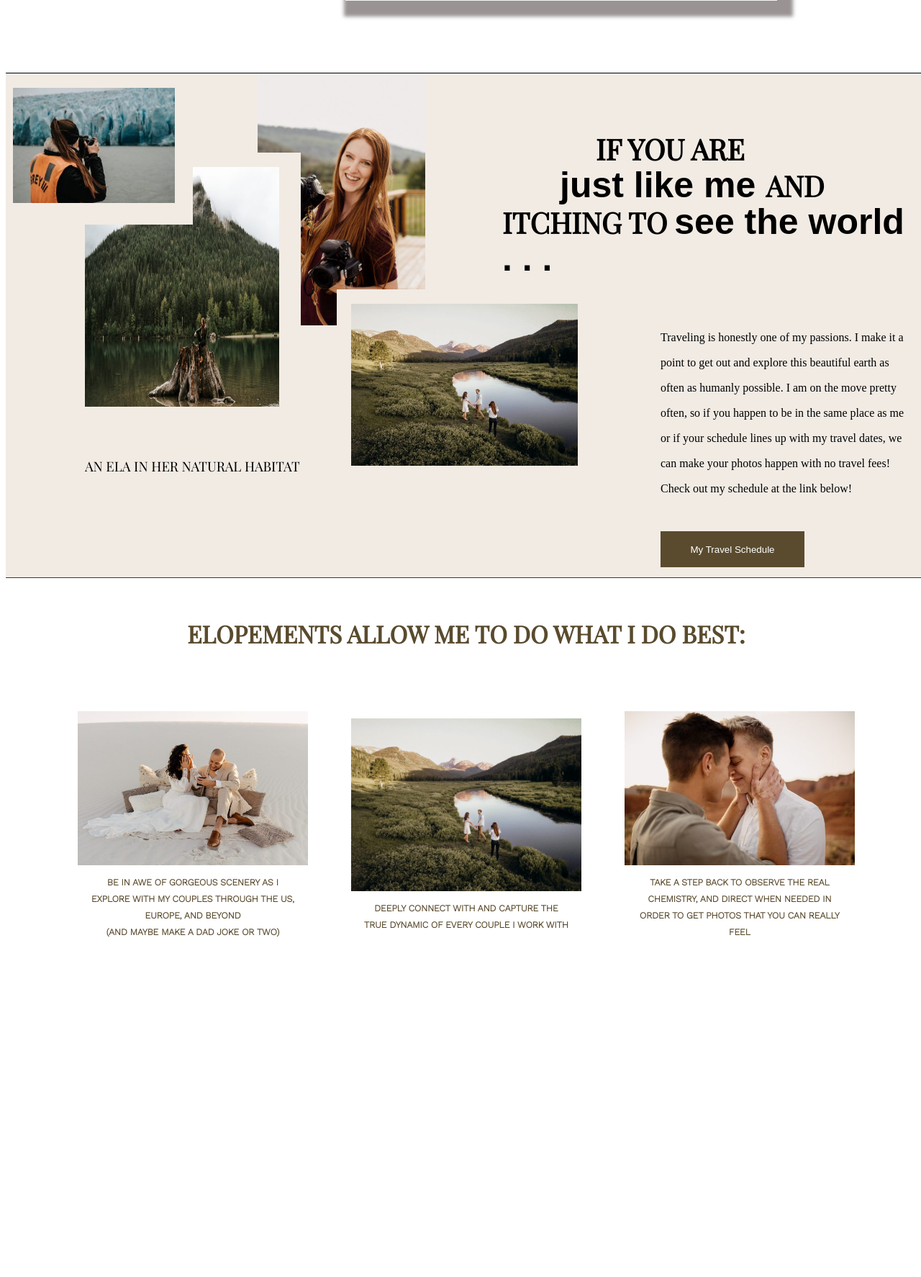
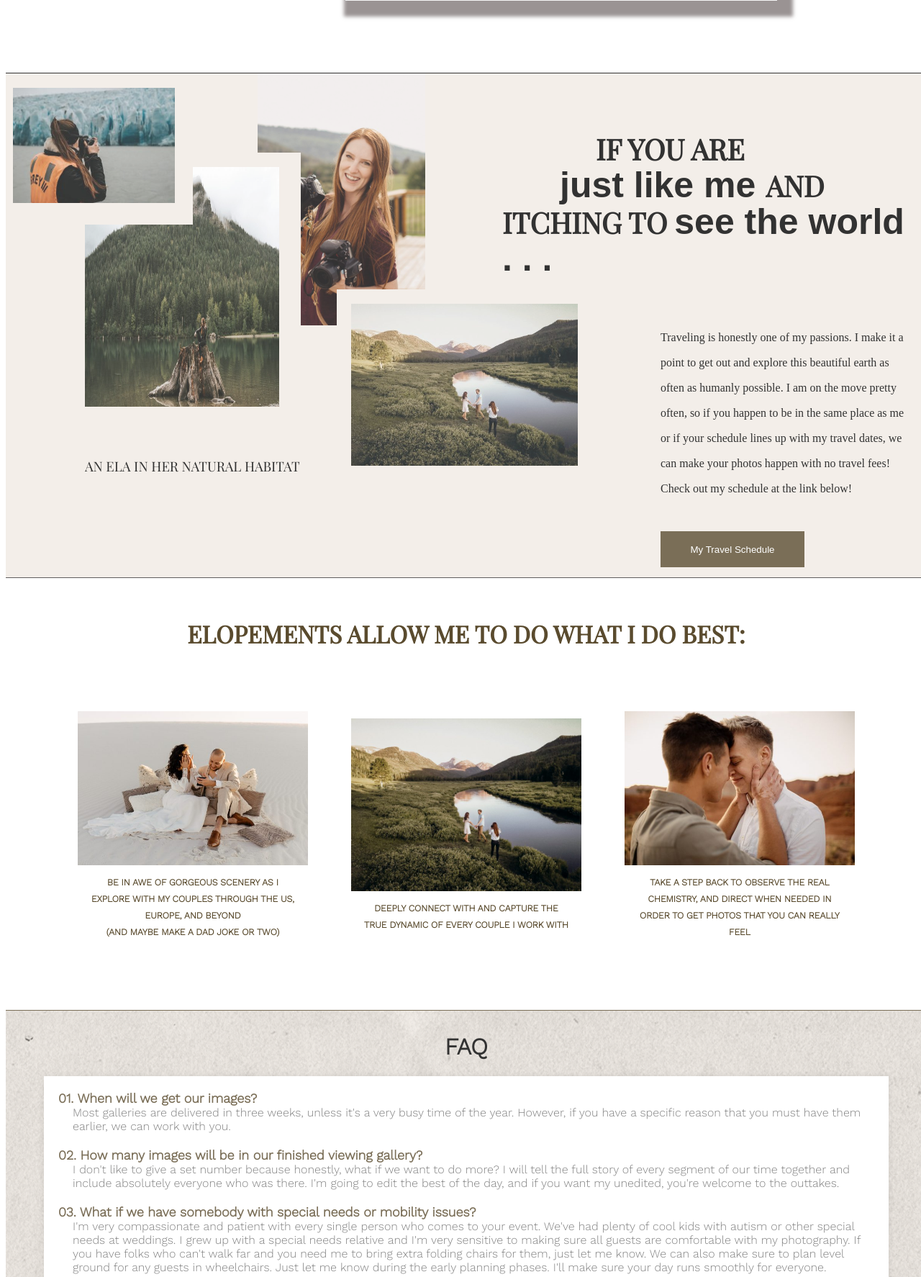
Before and after one commit to drenushashoshi/Photographer-Website, a PHP site: page /About.html in a window 1280 px wide. Shown: the part 1327-3101 px from the top of the page at 72% size. Before the commit the page ends 2629 px from the top, so only its background shows below. Run offline with PHP 8.4, Linux system fonts and the light colour scheme; some web fonts are replaced.

Commit message:
Added FAQ on About

```diff
--- a/About.html
+++ b/About.html
@@ -4,7 +4,7 @@
 <head>
     <meta charset="UTF-8">
     <meta name="viewport" content="width=device-width, initial-scale=1.0">
-        <title>About-ElaDoe</title>
+    <title>About-ElaDoe</title>
 
     <style>
         @import url('https://fonts.googleapis.com/css2?family=Dancing+Script:wght@600&display=swap');
@@ -122,7 +122,8 @@
                 <div>
                     <img src="About_Pictures/best1.jpg" alt="">
                     <p>BE IN AWE OF GORGEOUS SCENERY AS I EXPLORE WITH MY COUPLES THROUGH THE US, EUROPE, AND BEYOND
-                        <br>(AND MAYBE MAKE A DAD JOKE OR TWO)</p>
+                        <br>(AND MAYBE MAKE A DAD JOKE OR TWO)
+                    </p>
                 </div>
                 <div>
                     <img src="About_Pictures/best2.jpg" alt="">
@@ -130,11 +131,62 @@
                 </div>
                 <div>
                     <img src="About_Pictures/best3.jpg" alt="">
-                    <p>TAKE A STEP BACK TO OBSERVE THE REAL CHEMISTRY, AND DIRECT WHEN NEEDED IN ORDER TO GET PHOTOS THAT YOU CAN REALLY FEEL</p>
+                    <p>TAKE A STEP BACK TO OBSERVE THE REAL CHEMISTRY, AND DIRECT WHEN NEEDED IN ORDER TO GET PHOTOS
+                        THAT YOU CAN REALLY FEEL</p>
                 </div>
             </div>
         </div>
+        <div id="faq">
+            <h1 style="text-align: center;">FAQ</h1>
+            <div class="faq-container">
+                <div class="faq-item">
+                    <div class="question">01. When will we get our images?</div>
+                    <div class="answer">Most galleries are delivered in three weeks, unless it's a very busy time of the
+                        year. However, if you have a specific reason that you must have them earlier, we can work with
+                        you.</div>
+                </div>
 
+                <div class="faq-item">
+                    <div class="question">02. How many images will be in our finished viewing gallery?</div>
+                    <div class="answer">I don't like to give a set number because honestly, what if we want to do more?
+                        I will tell the full story of every segment of our time together and include absolutely everyone
+                        who was there. I'm going to edit the best of the day, and if you want my unedited, you're
+                        welcome to the outtakes.</div>
+                </div>
+
+                <div class="faq-item">
+                    <div class="question">03. What if we have somebody with special needs or mobility issues?</div>
+                    <div class="answer">I'm very compassionate and patient with every single person who comes to your
+                        event. We've had plenty of cool kids with autism or other special needs at weddings. I grew up
+                        with a special needs relative and I'm very sensitive to making sure all guests are comfortable
+                        with my photography. If you have folks who can't walk far and you need me to bring extra folding
+                        chairs for them, just let me know. We can also make sure to plan level ground for any guests in
+                        wheelchairs. Just let me know during the early planning phases. I'll make sure your day runs
+                        smoothly for everyone.</div>
+                </div>
+
+                <div class="faq-item">
+                    <div class="question">04. Are pets welcomed at weddings?</div>
+                    <div class="answer">Please bring your pets to weddings. They lower my stress. All kidding aside,
+                        volunteering with several animal rescues is a big part of my life and I welcome all pets to
+                        weddings. We've had cats and dogs, horses and donkeys so far.</div>
+                </div>
+
+                <div class="faq-item">
+                    <div class="question">05. Do you have any of those cute wedding props and signs?</div>
+                    <div class="answer">I've always got a few cute signs and props packed into my camera bag. If there's
+                        something specific you'd like, just let me know, and I'll see what I have for you to play with.
+                        As a bonus, wedding props are a great way to get fussy kids to focus.</div>
+                </div>
+
+                <div class="faq-item">
+                    <div class="question">06. Do you have a wedding arch we can use?</div>
+                    <div class="answer">I do have several weddings arches and multiple faux flower displays. I rent this
+                        for a small nominal fee, and I'll bring it and set it up for you. Wedding arches aren't allowed
+                        at every location, so check in with me.</div>
+                </div>
+            </div>
+        </div>
     </main>
 </body>
 
--- a/about.css
+++ b/about.css
@@ -120,6 +120,7 @@ header img {
     padding-top: 0px;
     margin-left: 100px;
 }
+
 .travel {
     display: block;
     position: relative;
@@ -130,6 +131,8 @@ header img {
     padding: 10px;
     overflow: hidden;
     height: 680px;
+    flex-wrap: wrap;
+    opacity: 0.8;
 }
 
 .t1 {
@@ -322,6 +325,42 @@ header img {
     line-height: 23px;
     font-weight: bold;
 }
+
+.faq-container {
+    max-width: 90%;
+    margin: 50px auto;
+    margin-top: 10px;
+    padding: 20px;
+    background-color: #ffffff;
+    box-shadow: 0 0 10px rgba(0, 0, 0, 0.1);
+    font-family: 'Work Sans', sans-serif;
+}
+
+.faq-item {
+    margin-bottom: 20px;
+}
+
+.question {
+    font-weight: bold;
+    color: #5A4B2E;
+    font-size: 18px;
+}
+
+.answer {
+    color: #666666;
+    margin-left: 20px;
+    font-size: 16px;
+}
+
+#faq {
+    font-family: 'Work Sans', sans-serif;
+    border-top: 1px solid #5A4B2E;
+    border-bottom: 1px solid #5A4B2E;
+    background-image: url(About_Pictures/bg-faq.png);
+    opacity: 0.8;
+    padding: 10px;
+}
+
 @media screen and (max-width: 1000px) {
     .abm {
         padding: 20px;
@@ -347,7 +386,8 @@ header img {
         text-align: left;
         padding: 10px;
     }
-    .textAbMe p{
+
+    .textAbMe p {
         margin-top: 2%;
         margin-left: 2%;
         padding: 5%;
@@ -356,7 +396,9 @@ header img {
         overflow: auto;
         background-color: #F6F6F6;
     }
-    .textAbMe h1{
+
+    .textAbMe h1 {
         display: none;
     }
+
 }
```
Also changed, not shown: About_Pictures/bg-faq.png (added). Lines whose indentation alone changed are shown as unchanged.
